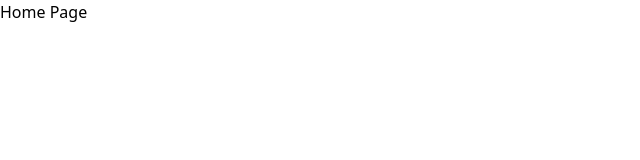
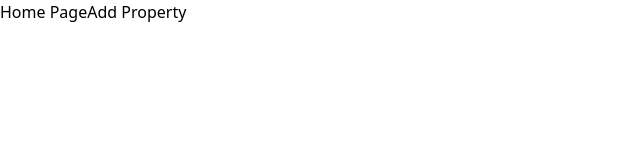
Before and after one commit to Shubhofficial1/quest, a Next.js app: page / in a window 1280 px wide. Shown: the top 160 px of the page, without its empty margins (0-640 px from the left). Built offline with nearby package versions, Linux system fonts and the light colour scheme.

Commit message:
File Based Routing

```diff
--- a/app/page.jsx
+++ b/app/page.jsx
@@ -1,7 +1,13 @@
+import Link from "next/link";
 import React from "react";
 
 const HomePage = () => {
-  return <div>Home Page</div>;
+  return (
+    <div>
+      Home Page
+      <Link href={"/properties/add"}>Add Property</Link>
+    </div>
+  );
 };
 
 export default HomePage;
--- /dev/null
+++ b/app/properties/[id]/page.jsx
@@ -0,0 +1,9 @@
+const PropertiesDetailsPage = () => {
+  return (
+    <div>
+      <h1>Property Details </h1>
+    </div>
+  );
+};
+
+export default PropertiesDetailsPage;
--- /dev/null
+++ b/app/properties/add/page.jsx
@@ -0,0 +1,12 @@
+import Link from "next/link";
+
+const AddPropertyPage = () => {
+  return (
+    <div>
+      <h1 className="3xl">Add Property Page</h1>
+      <Link href={"/"}>Go Back</Link>
+    </div>
+  );
+};
+
+export default AddPropertyPage;
--- /dev/null
+++ b/app/properties/page.jsx
@@ -0,0 +1,9 @@
+const PropertiesPage = () => {
+  return (
+    <div>
+      <h1 className="3xl">Properties Page</h1>
+    </div>
+  );
+};
+
+export default PropertiesPage;
```
Also changed, not shown: package.json (+6 -3 lines), tsconfig.json (added, +34 -0 lines), 1 other file (tests, documents, lock files or other folders).
